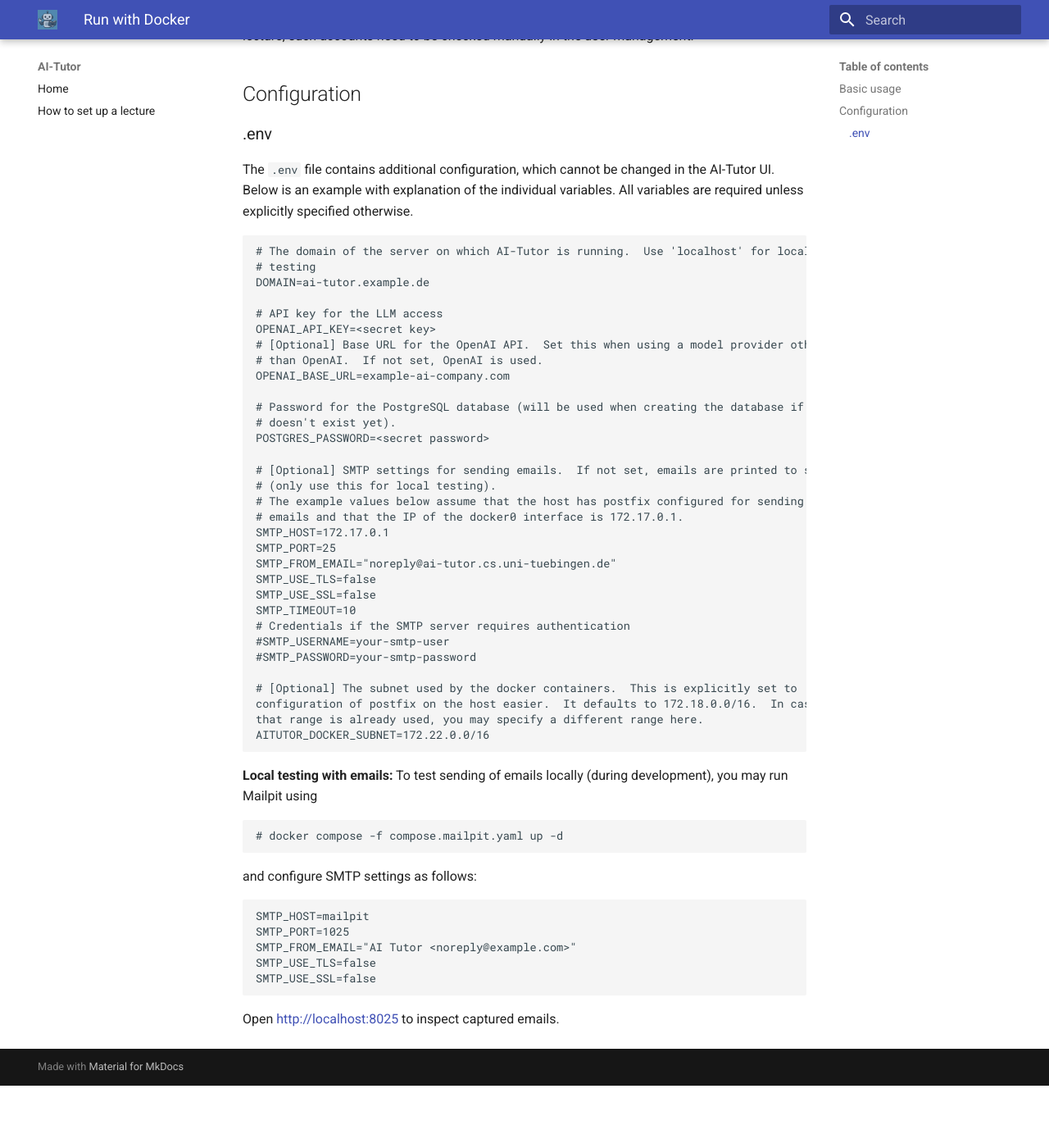
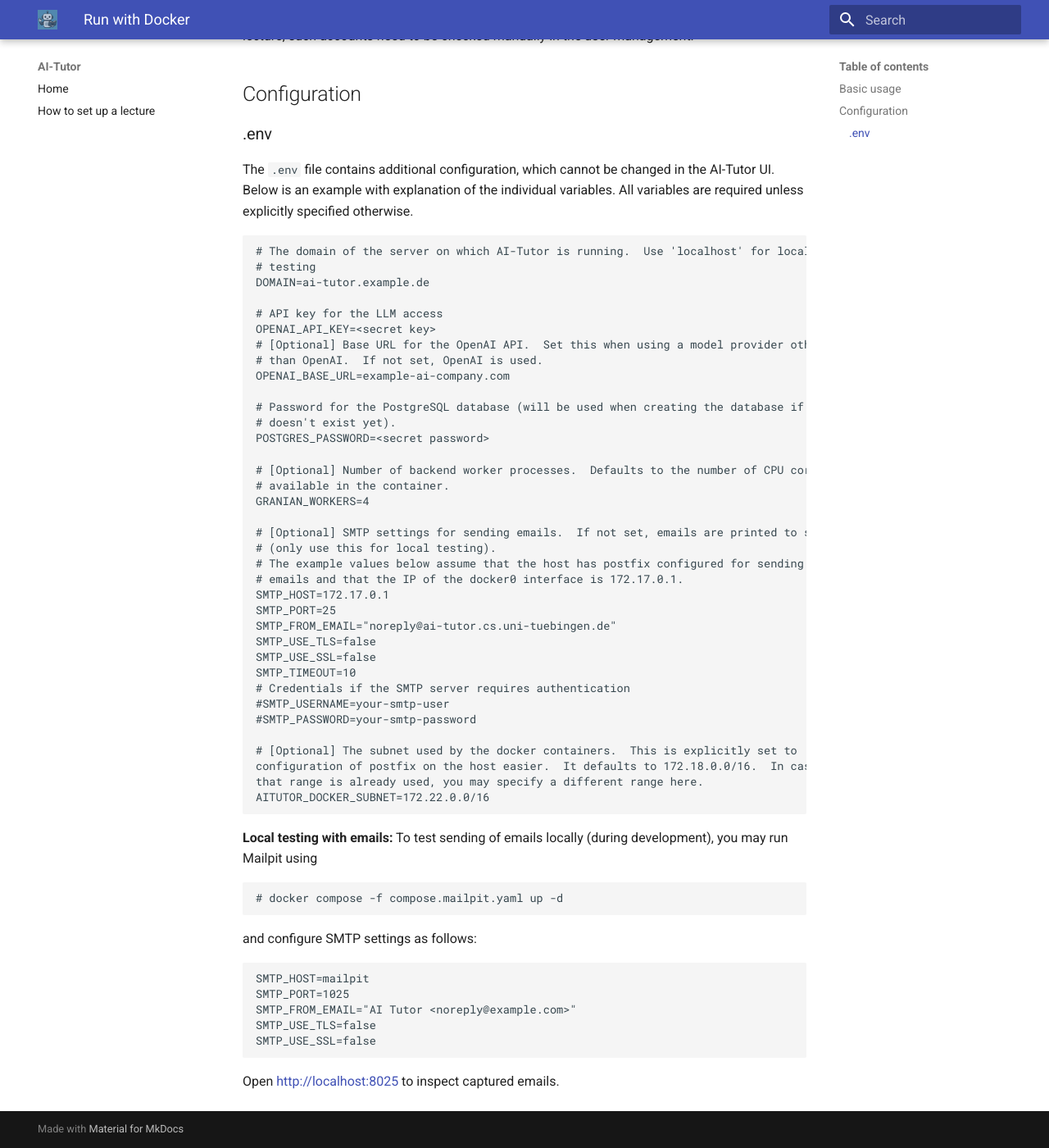
Before and after one commit to martius-lab/ai-tutor, an MkDocs documentation site: the page built from docs/docker.md, in a window 1280 px wide and 1400 px high, scrolled down 1380 px. Shown: the whole window at 82% size. Built offline with MkDocs 1.6.1 and Material for MkDocs 9.7.7, drawn with Linux system fonts in a browser that asks for light colours; before the commit the page ends 2704 px from its top, so only the background shows below that.

```diff
--- a/docs/docker.md
+++ b/docs/docker.md
@@ -92,6 +92,10 @@
 # doesn't exist yet).
 POSTGRES_PASSWORD=<secret password>
 
+# [Optional] Number of backend worker processes.  Defaults to the number of CPU cores
+# available in the container.
+GRANIAN_WORKERS=4
+
 # [Optional] SMTP settings for sending emails.  If not set, emails are printed to stdout
 # (only use this for local testing).
 # The example values below assume that the host has postfix configured for sending
```
Also changed, not shown: 1 other file.
